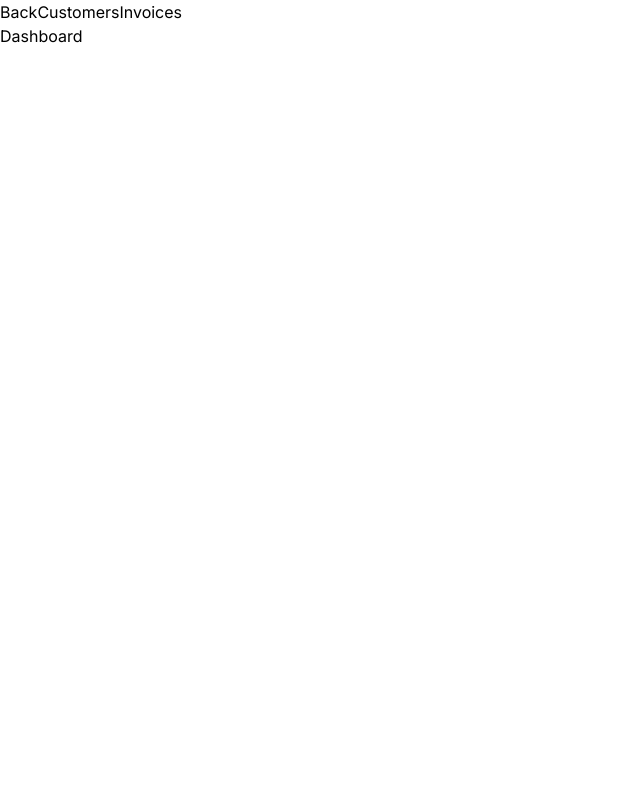
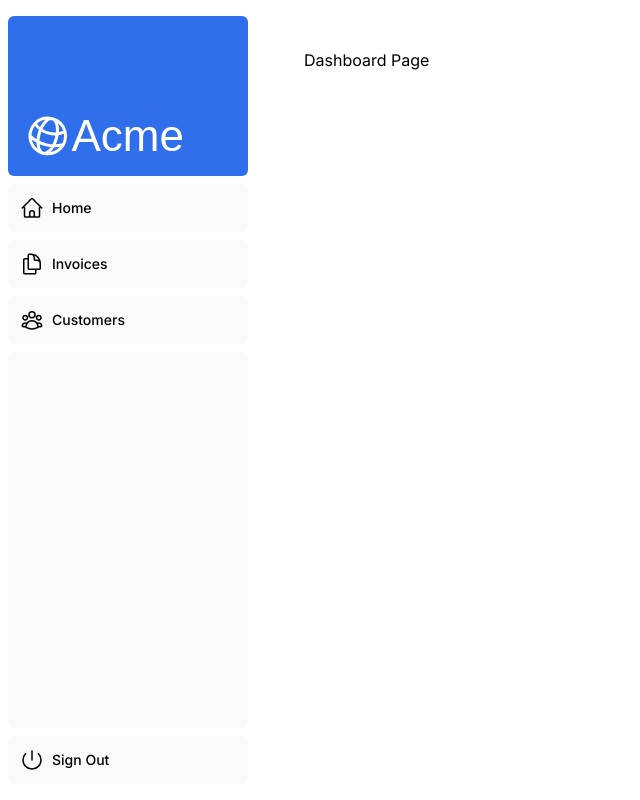
Before and after one commit to Tetrarium/learn-next, a Next.js app: page /dashboard in a window 1280 px wide. Shown: the whole page, without its empty margins (0-640 px from the left). Built offline with nearby package versions, Linux system fonts and the light colour scheme; a web font is replaced by a local one.

Commit message:
create dashboard layout

```diff
--- a/app/dashboard/customers/page.tsx
+++ b/app/dashboard/customers/page.tsx
@@ -1,11 +1,3 @@
-import Link from "next/link";
-
 export default function () {
-  return (
-    <div>
-      <Link href={'./'}>Top</Link>
-      <Link href={'/dashboard'}>Dashboard</Link>
-      <p>Customers</p>
-    </div>
-  );
+  return <p>Customers Page</p>;
 }
--- a/app/dashboard/invoices/page.tsx
+++ b/app/dashboard/invoices/page.tsx
@@ -1,10 +1,3 @@
-import Link from "next/link";
-
 export default function () {
-  return (
-    <>
-      <Link href={'./'}>Top</Link>
-      <p>Invoices</p>
-    </>
-  );
+  return <p>Invoices Page</p>;
 }
--- /dev/null
+++ b/app/dashboard/layout.tsx
@@ -0,0 +1,20 @@
+import React from "react";
+
+import SideNav from "../ui/dashboard/sidenav";
+
+interface Children {
+  children: React.ReactNode;
+}
+
+export default function Layout({ children }: Children) {
+  return (
+    <div className="flex h-screen flex-col md:flex-row md:overflow-hidden">
+      <div className="w-full flex-none md:w-64">
+        <SideNav />
+      </div>
+      <div className="flex-grow p-6 md:overflow-y-auto  md:p-12">
+        {children}
+      </div>
+    </div>
+  );
+}
--- a/app/dashboard/page.tsx
+++ b/app/dashboard/page.tsx
@@ -1,12 +1,3 @@
-import Link from "next/link";
-
 export default function Page() {
-  return (
-    <div>
-      <Link href='/'>Back</Link>
-      <Link href={'/dashboard/customers'}>Customers</Link>
-      <Link href={'/dashboard/invoices'}>Invoices</Link>
-      <p>Dashboard</p>
-    </div>
-  );
+  return <p>Dashboard Page</p>;
 }
```
